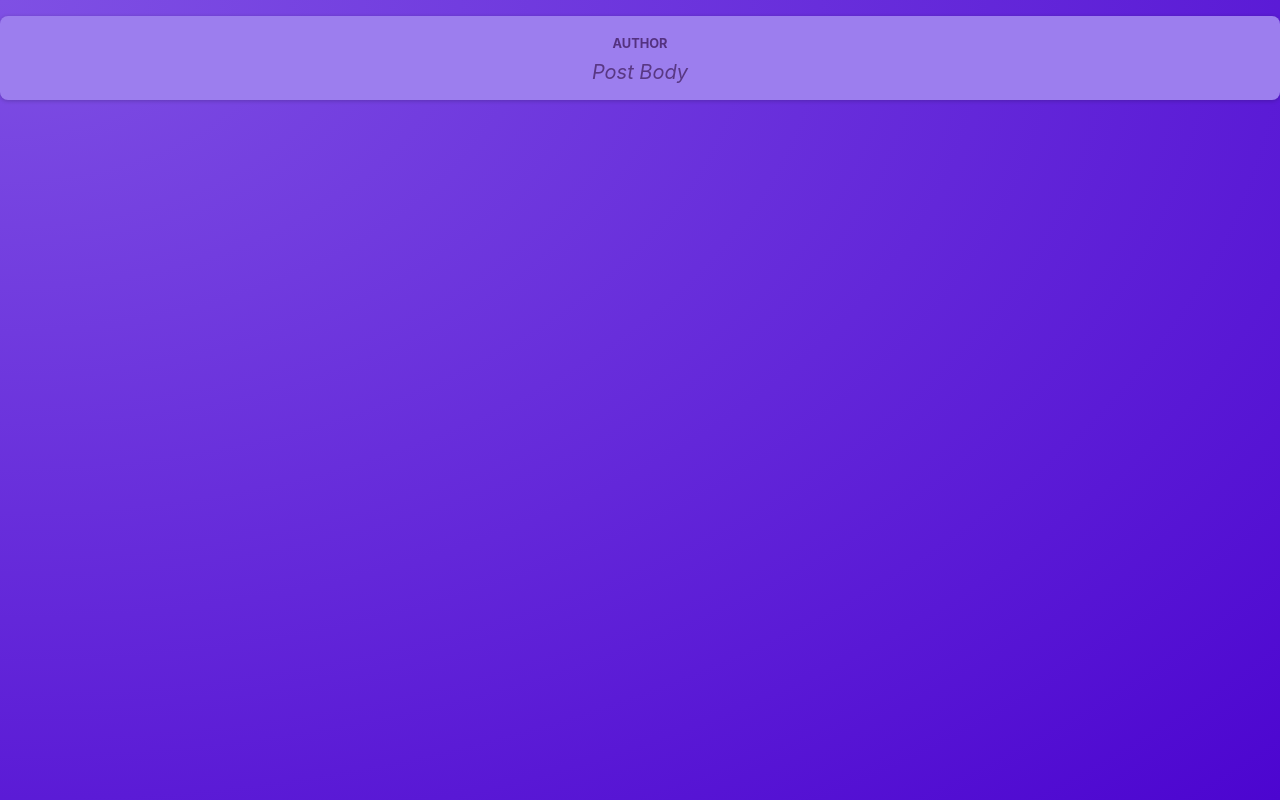
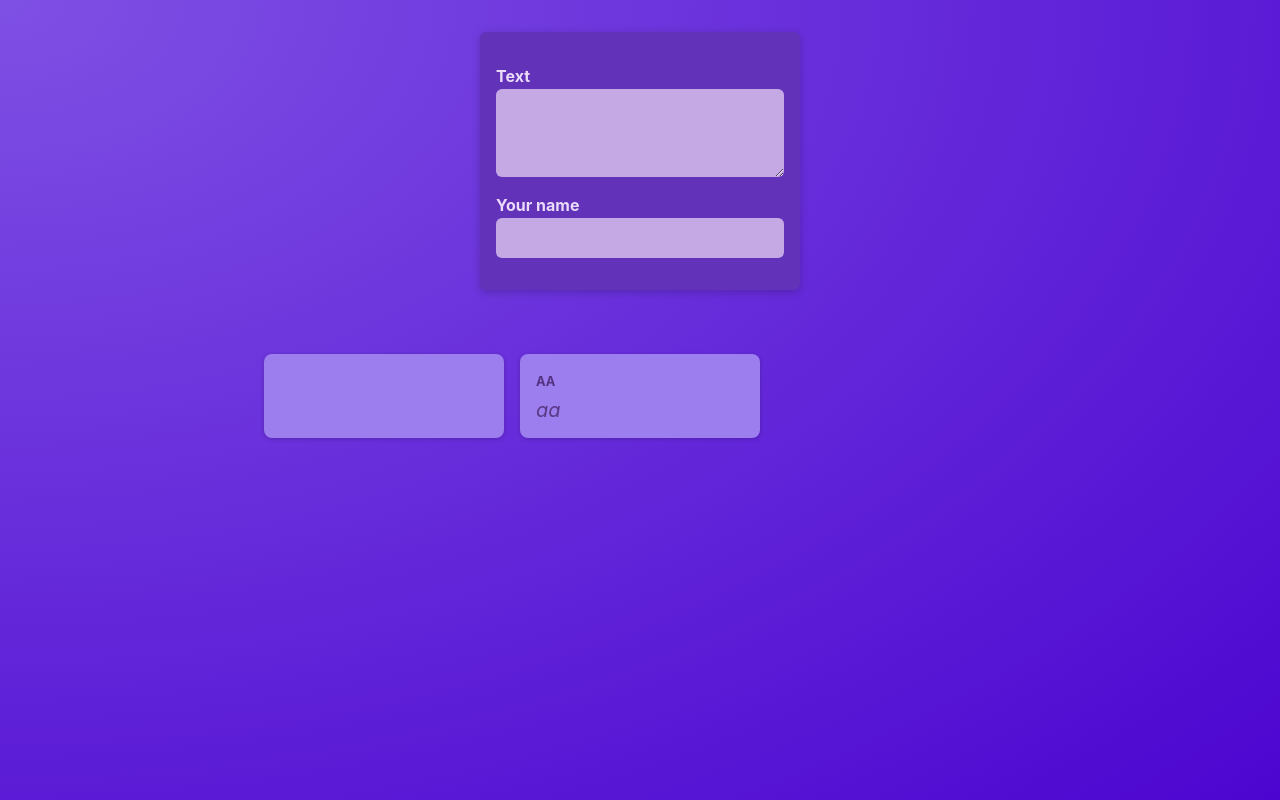
Before and after one commit to KT147/react-walkthrough, a React (Vite) app: page / in a window 1280 px wide. Built offline with nearby package versions, Linux system fonts and the light colour scheme.

Commit message:
lifting state up

```diff
--- a/src/App.jsx
+++ b/src/App.jsx
@@ -1,10 +1,11 @@
-import Post from "./components/Post";
+import PostsList from "./components/PostsList";
+
 
 function App() {
   return(
-    <>
-     <Post />
-    </>
+    <main>
+      <PostsList />
+    </main>
   )
 }
 
--- /dev/null
+++ b/src/components/NewPost.jsx
@@ -0,0 +1,21 @@
+
+import classes from "./NewPost.module.css";
+
+function NewPost(props) {
+
+
+  return (
+    <form className={classes.form}>
+      <p>
+        <label htmlFor="body">Text</label>
+        <textarea id="body" required rows={3} onChange={props.onTextChange} />
+      </p>
+      <p>
+        <label htmlFor="name">Your name</label>
+        <input type="text" id="name" required onChange={props.onAuthorChange} />
+      </p>
+    </form>
+  );
+}
+
+export default NewPost;
--- /dev/null
+++ b/src/components/NewPost.module.css
@@ -0,0 +1,55 @@
+.form {
+    background-color: #6233b9;
+    padding: 1rem;
+    width: 20rem;
+    margin: 2rem auto;
+    border-radius: 6px;
+    box-shadow: 0 2px 8px rgba(0, 0, 0, 0.2);
+  }
+
+  .form label {
+    display: block;
+    margin-bottom: 0.05rem;
+    color: #eadbfb;
+    font-weight: bold;
+  }
+
+  .form input,
+  .form textarea {
+    display: block;
+    width: 100%;
+    font: inherit;
+    padding: 0.5rem;
+    border-radius: 6px;
+    border: none;
+    background-color: #c4a9e4;
+    color: #28262c;
+  }
+
+  .actions {
+    display: flex;
+    justify-content: flex-end;
+    gap: 0.5rem;
+  }
+
+  .actions button {
+    cursor: pointer;
+    font: inherit;
+    padding: 0.5rem 1.5rem;
+    border: none;
+    border-radius: 4px;
+    background-color: #34036c;
+    color: #e5d5f7;
+  }
+
+  .actions button:hover {
+    background-color: #23014a;
+  }
+
+  .actions button[type='button'] {
+    background-color: transparent;
+  }
+
+  .actions button[type='button']:hover {
+    color: #d1bee6;
+  }
--- a/src/components/Post.jsx
+++ b/src/components/Post.jsx
@@ -1,11 +1,11 @@
 import classes from './Post.module.css'
 
-function Post() {
+function Post(props) {
   return (
-    <main className={classes.post}>
-        <p className={classes.author}>Author</p>
-        <p className={classes.text}>Post Body</p>
-    </main>
+    <li className={classes.post}>
+        <p className={classes.author}>{props.author}</p>
+        <p className={classes.text}>{props.text}</p>
+    </li>
   )
 }
 
--- /dev/null
+++ b/src/components/PostList.module.css
@@ -0,0 +1,10 @@
+.posts {
+    list-style: none;
+    max-width: 50rem;
+    margin: 1rem auto;
+    padding: 1rem 0;
+    display: grid;
+    gap: 1rem;
+    grid-template-columns: repeat(3, 30%);
+    justify-content: center;
+  }
--- /dev/null
+++ b/src/components/PostsList.jsx
@@ -0,0 +1,30 @@
+import { useState } from "react";
+import NewPost from "./NewPost";
+import Post from "./Post";
+import classes from "./PostList.module.css";
+
+function PostsList() {
+
+  const [writtenText, setWrittenText] = useState();
+  const [writtenAuthor, setWrittenAuthor] = useState()
+
+  function changeTextHandler(event) {
+    setWrittenText(event.target.value);
+  }
+
+  function changeAuthorHandler(event) {
+    setWrittenAuthor(event.target.value);
+  }
+
+  return (
+    <>
+      <NewPost onTextChange={changeTextHandler} onAuthorChange={changeAuthorHandler}/>
+      <ul className={classes.posts}>
+        <Post author={writtenAuthor} text={writtenText} />
+        <Post author="aa" text="aa" />
+      </ul>
+    </>
+  );
+}
+
+export default PostsList;
--- a/src/index.css
+++ b/src/index.css
@@ -18,6 +18,5 @@
 
 body {
   margin: 0;
-  text-align: center;
   color: #e6ddf9;
 }
```
